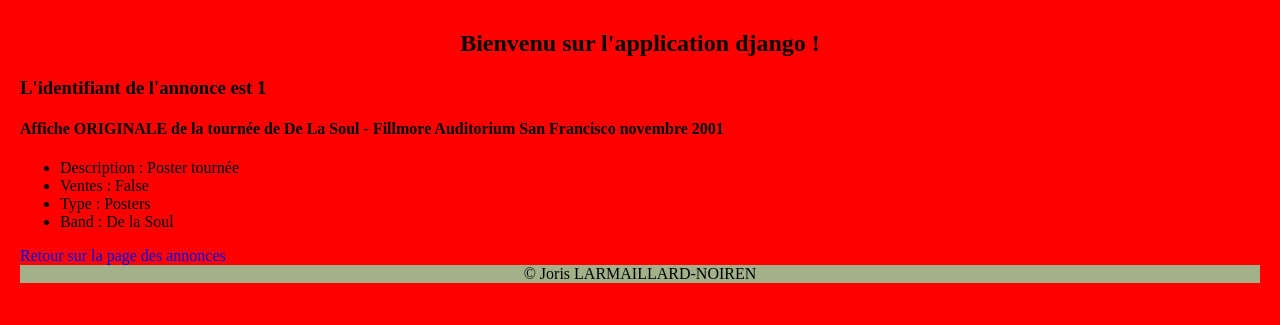
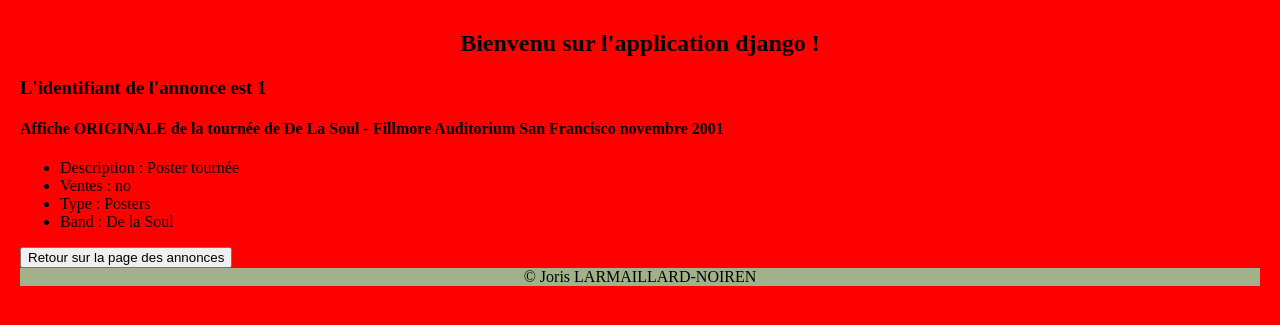
Before and after one commit to 31Joojo/django-web-app, a Django app: page /ads/1/ in a window 1280 px wide. Shown: the part 138-463 px from the top of the page. Run offline with Django 5.2, Linux system fonts and the light colour scheme; data comes from the database, SQL or seed files in the repository.

Commit message:
Ajout d'un bouton de retour en arrière

```diff
--- a/merchex/listings/templates/listings/ad_detail.html
+++ b/merchex/listings/templates/listings/ad_detail.html
@@ -7,11 +7,15 @@
 
         <ul>
             <li>Description : {{ ad.description }}</li>
-            <li>Ventes : {{ ad.sold }}</li>
+            <li>Ventes : {{ ad.sold|yesno }}</li>
             <li>Type : {{ ad.get_type_display }}</li>
             <li>Band : {{ ad.band }}</li>
         </ul>
     </section>
 
-    <a href="{% url 'ads-list' %}">Retour sur la page des annonces</a>
+    <div class="conteneur-bouton">
+        <a href="{% url 'ads-list' %}">
+            <button class="bouton-retour">Retour sur la page des annonces</button>
+        </a>
+    </div>
 {% endblock %}
--- a/merchex/listings/templates/listings/band_detail.html
+++ b/merchex/listings/templates/listings/band_detail.html
@@ -27,5 +27,9 @@
         {% endfor %}
     </section>
 
-    <a href="{% url 'band-list' %}">Retour sur la page des groupes</a>
+    <div class="conteneur-bouton">
+        <a href="{% url 'band-list' %}">
+            <button class="bouton-retour">Retour sur la page des groupes</button>
+        </a>
+    </div>
 {% endblock %}
```
